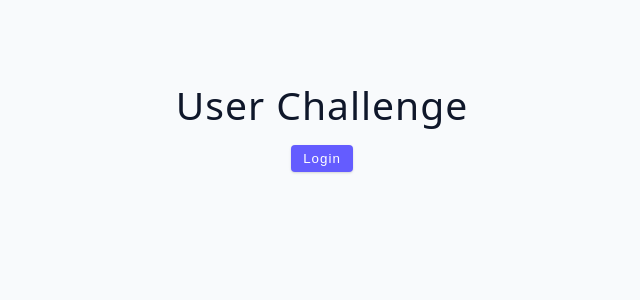
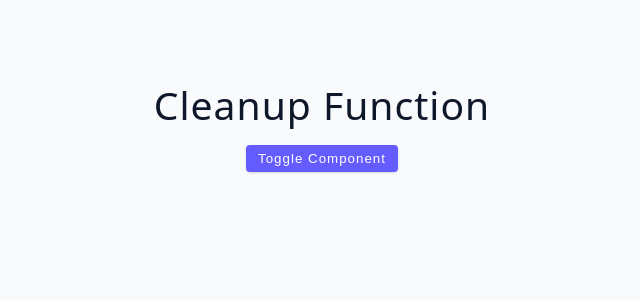
Before and after one commit to yorkyorkex/03-advanced-react, a React (Vite) app: page / in a window 1280 px wide. Shown: the top 300 px of the page, without its empty margins (318-958 px from the left). Built offline with nearby package versions, Linux system fonts and the light colour scheme.

Commit message:
Refactor CleanupFunction component to implement toggle functionality and cleanup effect

```diff
--- a/src/App.jsx
+++ b/src/App.jsx
@@ -6,8 +6,8 @@
 //impoerrt Starter from './tutorial/01-useState/starter/06-useState-counter'
 //import Starter from './tutorial/02-useEffect/starter/02-useEffect-basics'
 /* import Starter from './tutorial/02-useEffect/starter/02-useEffect-cleanup' */
-//import Starter from './tutorial/02-useEffect/starter/04-fetch-data'
-import Starter from './tutorial/03-conditional-rendering/starter/07-user-challenge'
+import Starter from './tutorial/02-useEffect/starter/05-cleanup-function'
+//import Starter from './tutorial/03-conditional-rendering/starter/07-user-challenge'
 /* import Starter from './tutorial/03-conditional-rendering/starter/02-short-circuit' */
 /* import Starter from './tutorial/03-conditional-rendering/starter/03-show-hide' */
 /* import Starter from './tutorial/04-forms/starter/01-controlled-inputs' */
--- a/src/tutorial/02-useEffect/starter/05-cleanup-function.jsx
+++ b/src/tutorial/02-useEffect/starter/05-cleanup-function.jsx
@@ -1,5 +1,36 @@
+import React from 'react'
+import { use } from 'react'
+import { useState, useEffect } from 'react'
 const CleanupFunction = () => {
-  return <h2>cleanup function</h2>;
-};
+  const [toggle, setToggle] = useState(false)
 
-export default CleanupFunction;
+  useEffect(() => {
+    console.log('Effect ran')
+    return () => {
+      console.log('Cleanup')
+    }
+  }, [toggle])
+
+  return (
+    <div>
+      <h2>cleanup function</h2>
+      <button className="btn" onClick={() => setToggle(!toggle)}>
+        Toggle component
+      </button>
+
+      {toggle && <RandomComponent />}
+    </div>
+  )
+}
+
+const RandomComponent = () => {
+  useEffect(() => {
+    console.log('Random component mounted')
+    return () => {
+      console.log('Random component unmounted')
+    }
+  }, [])
+  return <h2>Random component</h2>
+}
+
+export default CleanupFunction
```
